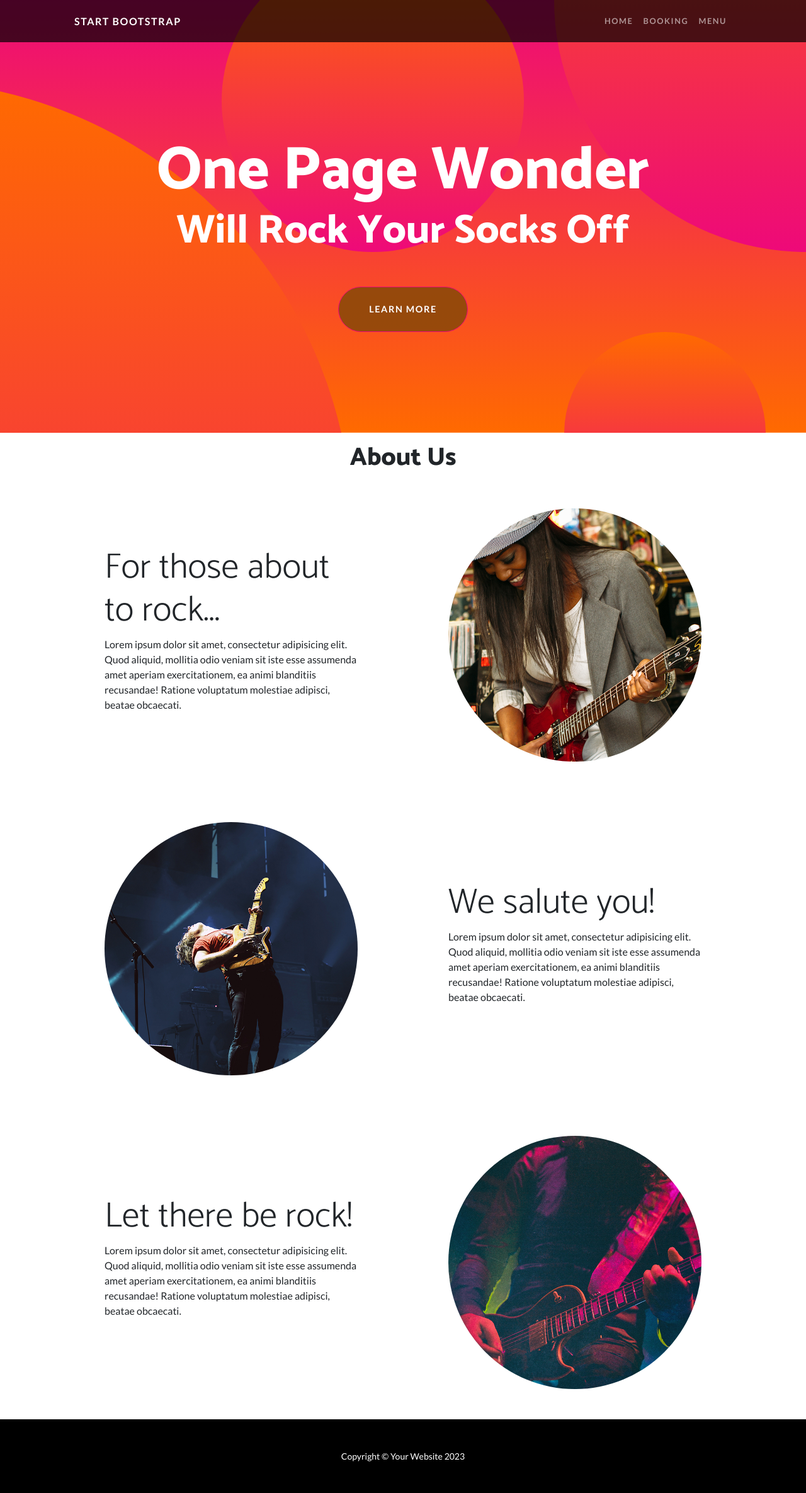
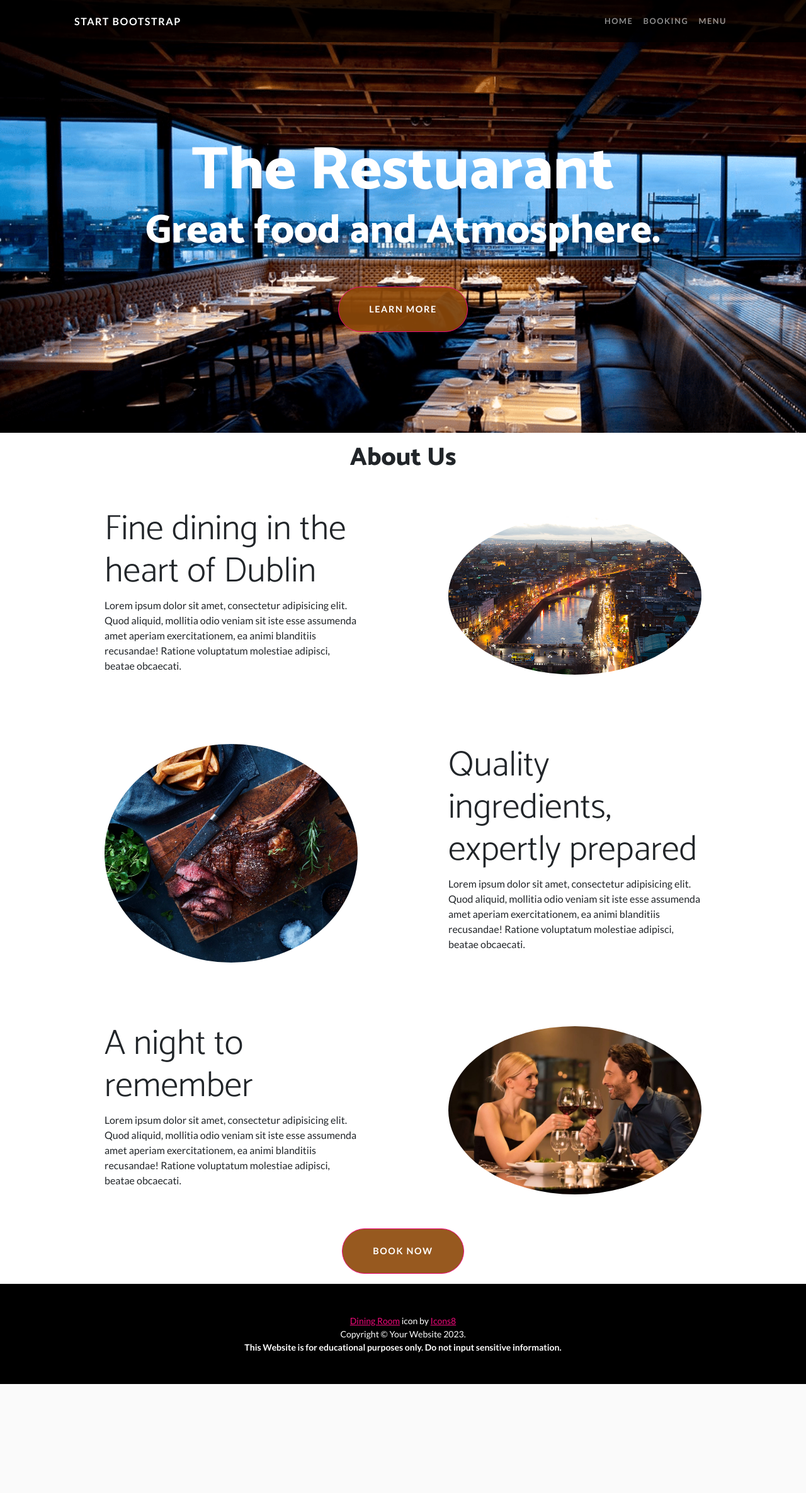
Before and after one commit to James-Glennon/project-4-attempt-2, a Flask app: page / in a window 1280 px wide. Shown: the whole page at 63% size. After the commit the page ends 2197 px from the top, so only its background shows below. Run offline with Flask 3, Linux system fonts and the light colour scheme; some libraries are stand-ins or nearby versions.

Commit message:
style index.html, add imgs, expanded readme references, expand base footer.

```diff
--- a/bookingmanager/templates/base.html
+++ b/bookingmanager/templates/base.html
@@ -1,5 +1,6 @@
 <!DOCTYPE html>
 <html lang="en">
+
 <head>
     <meta charset="utf-8" />
     <meta name="viewport" content="width=device-width, initial-scale=1, shrink-to-fit=no" />
@@ -10,17 +11,22 @@
     <!-- Font Awesome icons (free version)-->
     <script src="https://use.fontawesome.com/releases/v6.3.0/js/all.js" crossorigin="anonymous"></script>
     <!-- Google fonts-->
-        <link href="https://fonts.googleapis.com/css?family=Catamaran:100,200,300,400,500,600,700,800,900" rel="stylesheet" />
-        <link href="https://fonts.googleapis.com/css?family=Lato:100,100i,300,300i,400,400i,700,700i,900,900i" rel="stylesheet" />
+    <link href="https://fonts.googleapis.com/css?family=Catamaran:100,200,300,400,500,600,700,800,900"
+        rel="stylesheet" />
+    <link href="https://fonts.googleapis.com/css?family=Lato:100,100i,300,300i,400,400i,700,700i,900,900i"
+        rel="stylesheet" />
     <!-- Core theme CSS (includes Bootstrap)-->
     <link href="{{ url_for('static', filename='css/styles.css') }}" rel="stylesheet" />
 </head>
+
 <body id="page-top">
     <!-- Navigation-->
     <nav class="navbar navbar-expand-lg navbar-dark navbar-custom fixed-top">
         <div class="container px-5">
             <a class="navbar-brand" href="#page-top">Start Bootstrap</a>
-                <button class="navbar-toggler" type="button" data-bs-toggle="collapse" data-bs-target="#navbarResponsive" aria-controls="navbarResponsive" aria-expanded="false" aria-label="Toggle navigation"><span class="navbar-toggler-icon"></span></button>
+            <button class="navbar-toggler" type="button" data-bs-toggle="collapse" data-bs-target="#navbarResponsive"
+                aria-controls="navbarResponsive" aria-expanded="false" aria-label="Toggle navigation"><span
+                    class="navbar-toggler-icon"></span></button>
             <div class="collapse navbar-collapse" id="navbarResponsive">
                 <ul class="navbar-nav ms-auto">
                     <li class="nav-item"><a class="nav-link" href="{{ url_for('home') }}">Home</a></li>
@@ -31,18 +37,15 @@
         </div>
     </nav>
     <!-- Header-->
-        <header class="masthead text-center text-white">
+    <header class="masthead text-center text-white"
+        style="background-image: url({{ url_for('static',filename='assets/restuarant-main.png') }})">
         <div class="masthead-content">
             <div class="container px-5">
-                    <h1 class="masthead-heading mb-0">One Page Wonder</h1>
-                    <h2 class="masthead-subheading mb-0">Will Rock Your Socks Off</h2>
+                <h1 class="masthead-heading mb-0">The Restuarant</h1>
+                <h2 class="masthead-subheading mb-0">Great food and Atmosphere.</h2>
                 <a class="btn btn-primary btn-xl rounded-pill mt-5" href="#scroll">Learn More</a>
             </div>
         </div>
-            <div class="bg-circle-1 bg-circle"></div>
-            <div class="bg-circle-2 bg-circle"></div>
-            <div class="bg-circle-3 bg-circle"></div>
-            <div class="bg-circle-4 bg-circle"></div>
     </header>
 
     {%block content%}
@@ -50,11 +53,20 @@
 
     <!-- Footer-->
     <footer class="py-5 bg-black">
-            <div class="container px-5"><p class="m-0 text-center text-white small">Copyright &copy; Your Website 2023</p></div>
+        <div class="container px-5">
+            <p class="m-0 text-center text-white small">
+                <a target="_blank" href="https://icons8.com/icon/111450/dining-room">Dining Room</a> icon by <a
+                    target="_blank" href="https://icons8.com">Icons8</a>
+            </p>
+            <p class="m-0 text-center text-white small">Copyright &copy; Your Website 2023.</p>
+            <p class="m-0 text-center text-white small"><strong>This Website is for educational purposes only. Do not
+                    input sensitive information.</strong></p>
+        </div>
     </footer>
     <!-- Bootstrap core JS-->
     <script src="https://cdn.jsdelivr.net/npm/bootstrap@5.2.3/dist/js/bootstrap.bundle.min.js"></script>
     <!-- Core theme JS-->
     <script src="{{ url_for('static', filename='js/scripts.js') }}"></script>
 </body>
+
 </html>
--- a/bookingmanager/templates/index.html
+++ b/bookingmanager/templates/index.html
@@ -7,11 +7,11 @@
         <div class="row gx-5 align-items-center">
             <div class="col-lg-6 order-lg-2">
                 <div class="p-5"><img class="img-fluid rounded-circle"
-                        src="{{ url_for('static', filename='assets/img/01.jpg') }}" alt="..." /></div>
+                        src="{{ url_for('static', filename='assets/img/dublin-night.png') }}" alt="..." /></div>
             </div>
             <div class="col-lg-6 order-lg-1">
                 <div class="p-5">
-                    <h2 class="display-4">For those about to rock...</h2>
+                    <h2 class="display-4">Fine dining in the heart of Dublin</h2>
                     <p>Lorem ipsum dolor sit amet, consectetur adipisicing elit. Quod aliquid, mollitia odio veniam sit
                         iste esse assumenda amet aperiam exercitationem, ea animi blanditiis recusandae! Ratione
                         voluptatum molestiae adipisci, beatae obcaecati.</p>
@@ -26,11 +26,11 @@
         <div class="row gx-5 align-items-center">
             <div class="col-lg-6">
                 <div class="p-5"><img class="img-fluid rounded-circle"
-                        src="{{ url_for('static', filename='assets/img/02.jpg') }}" alt="..." /></div>
+                        src="{{ url_for('static', filename='assets/img/fine-food.png') }}" alt="..." /></div>
             </div>
             <div class="col-lg-6">
                 <div class="p-5">
-                    <h2 class="display-4">We salute you!</h2>
+                    <h2 class="display-4">Quality ingredients, expertly prepared</h2>
                     <p>Lorem ipsum dolor sit amet, consectetur adipisicing elit. Quod aliquid, mollitia odio veniam sit
                         iste esse assumenda amet aperiam exercitationem, ea animi blanditiis recusandae! Ratione
                         voluptatum molestiae adipisci, beatae obcaecati.</p>
@@ -45,17 +45,20 @@
         <div class="row gx-5 align-items-center">
             <div class="col-lg-6 order-lg-2">
                 <div class="p-5"><img class="img-fluid rounded-circle"
-                        src="{{ url_for('static', filename='assets/img/03.jpg') }}" alt="..." /></div>
+                        src="{{ url_for('static', filename='assets/img/romantic-diners.png') }}" alt="..." /></div>
             </div>
             <div class="col-lg-6 order-lg-1">
                 <div class="p-5">
-                    <h2 class="display-4">Let there be rock!</h2>
+                    <h2 class="display-4">A night to remember</h2>
                     <p>Lorem ipsum dolor sit amet, consectetur adipisicing elit. Quod aliquid, mollitia odio veniam sit
                         iste esse assumenda amet aperiam exercitationem, ea animi blanditiis recusandae! Ratione
                         voluptatum molestiae adipisci, beatae obcaecati.</p>
                 </div>
             </div>
         </div>
+        <div class="booking-button container align-items-center text-center ">
+                <a class="btn btn-primary btn-xl rounded-pill align-items-center mb-3 align-middle" href="{{ url_for('booking') }}">Book Now</a>
+        </div>
     </div>
 </section>
 {% endblock %}
```
Also changed, not shown: README.md, bookingmanager/static/assets/img/dublin-night.png (added), bookingmanager/static/assets/img/fine-food.png (added), bookingmanager/static/assets/img/romantic-diners.png (added). Lines whose indentation alone changed are shown as unchanged.
